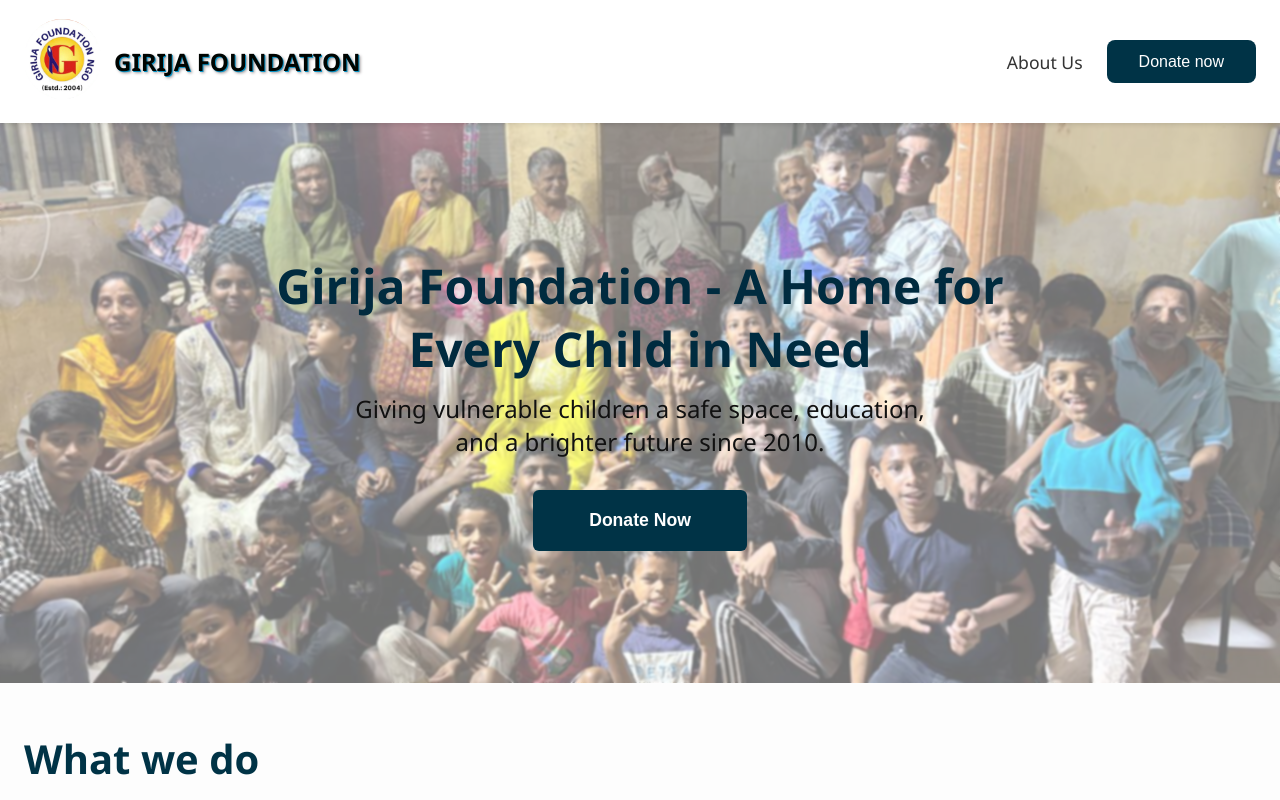
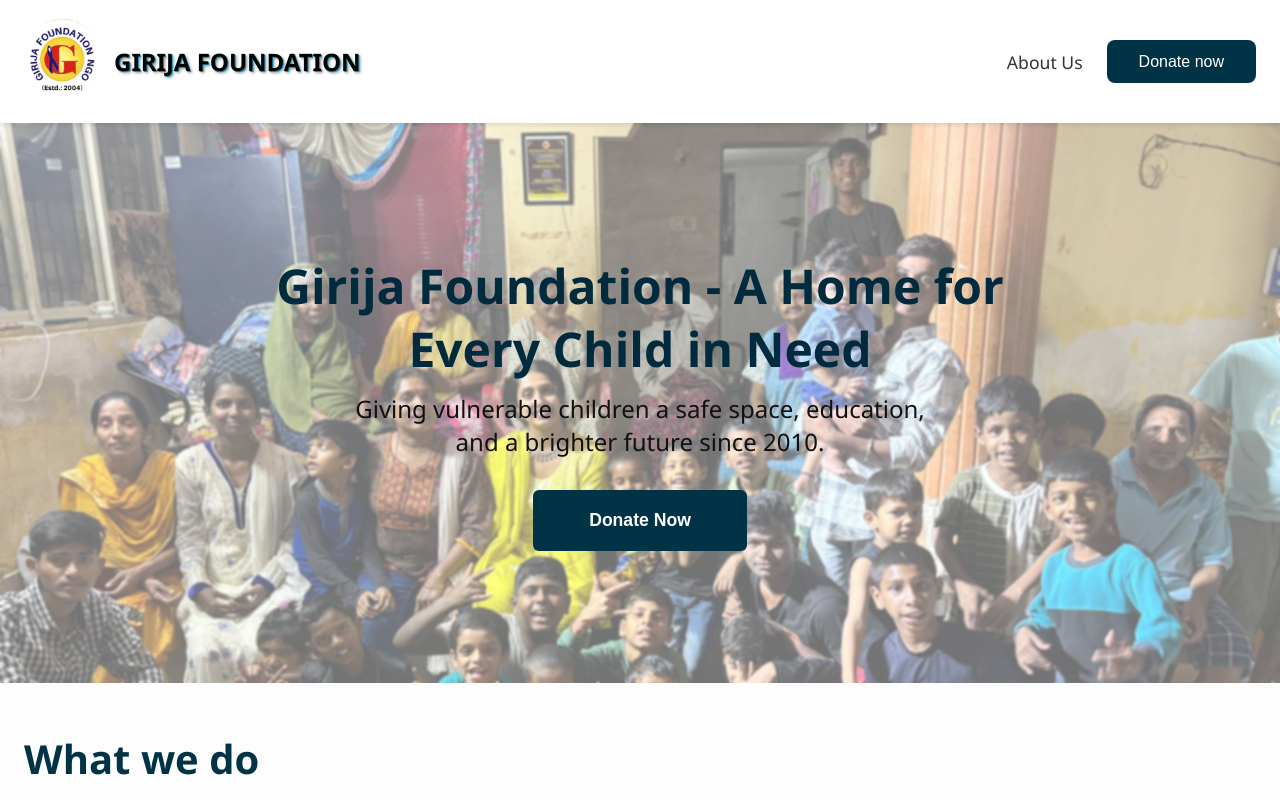
Before and after one commit to tuns510/Girija, a React (Vite) app: page / in a window 1280 px wide. Shown: the top 800 px of the page. Built offline with nearby package versions, Linux system fonts and the light colour scheme.

Commit message:
fixed heroimg heights for laptop screens

```diff
--- a/src/Components/Header/Header.css
+++ b/src/Components/Header/Header.css
@@ -184,6 +184,10 @@
 /* ✅ Medium screens (≥768px) */
 @media (min-width: 768px) {
 
+  .header img {
+      height: 100vh;
+  }
+
   .overlay h1 {
     font-size: 2.5rem;
   }
```
